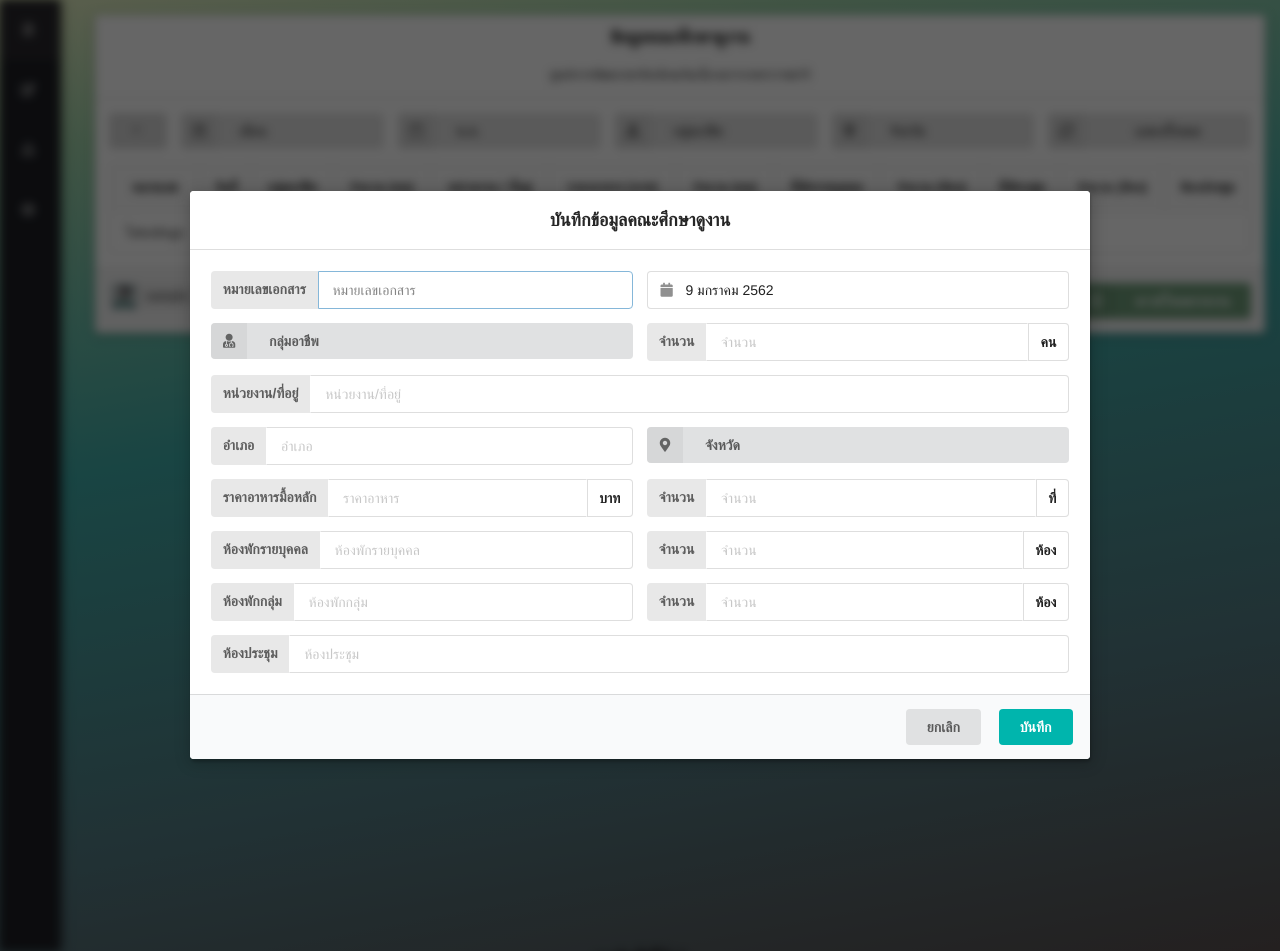
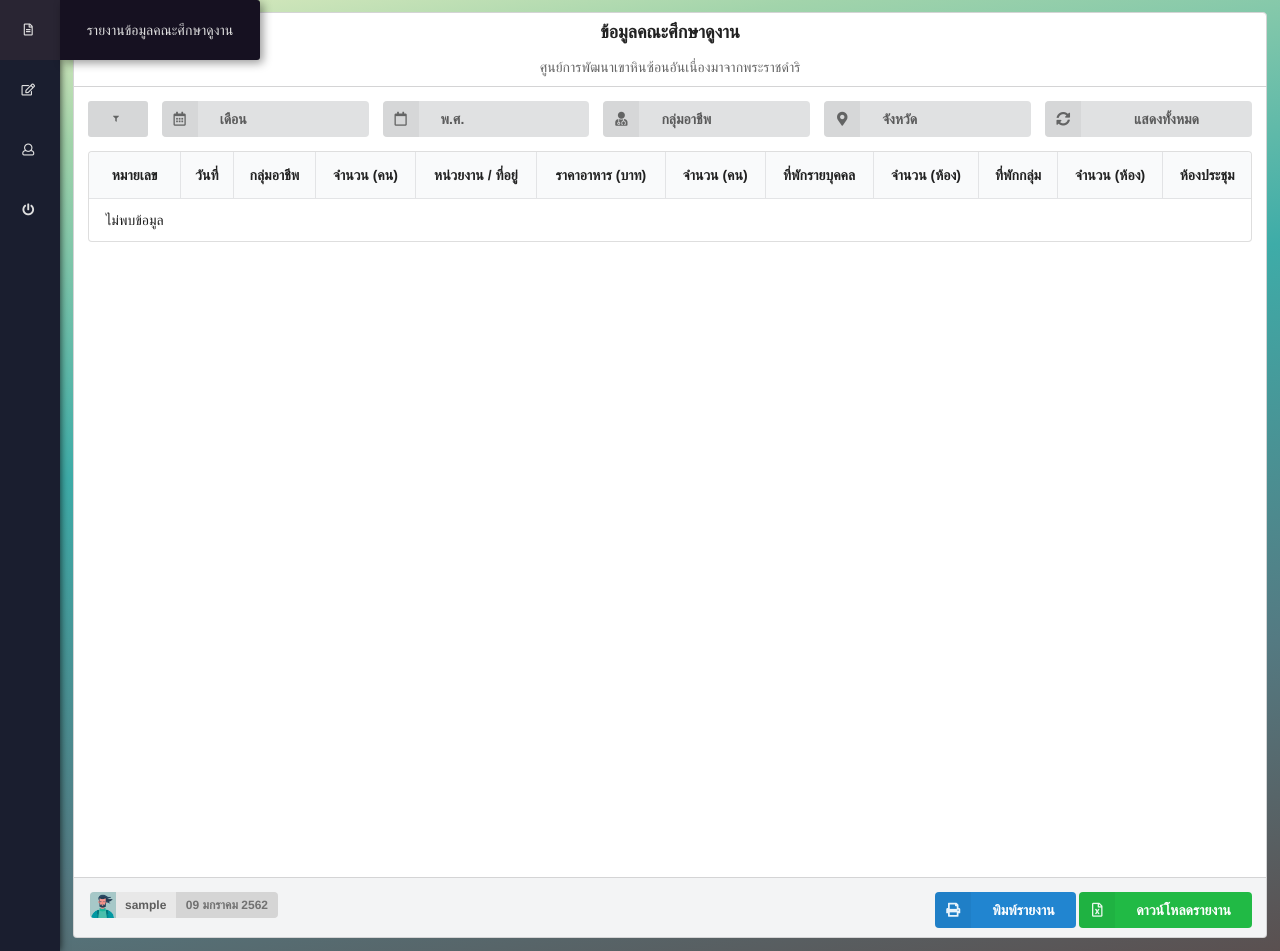
Before and after one commit to jeqode/recordsys, a PHP site: page / in a window 1280 px wide. Run offline with PHP 8.4, Linux system fonts and the light colour scheme; the visitor is signed in with stand-in values (Sample User, id 1); data that the repository does not hold is empty.

Commit message:
fix height-width of content

```diff
--- a/css/style.css
+++ b/css/style.css
@@ -3,15 +3,12 @@ body{
     background: linear-gradient(169deg, rgba(229,238,193,1) 0%, rgba(162,212,171,1) 13%, rgba(62,172,168,1) 41%, rgba(84,122,130,1) 74%, rgba(90,80,80,1) 100%);
     background-repeat: no-repeat;
     background-attachment: fixed;
-    overflow: hidden;
 }
 
-body .grid{
-	height: 100%;
-}
-
-body .container{
-	padding-top: 20px;
+body .wrapper{
+	height: 100% !important;
+	width: 100% !important;
+	overflow: hidden;
 }
 
 .navbar{
@@ -92,3 +89,22 @@ body .container{
 	line-height: 36px;
 	color: #626363;
 }
+
+.main.section{
+	height: 100%;
+	margin-left: 60px;
+	padding: 14px;
+	overflow: hidden;
+}
+
+.main.section .top.attached.segment{
+	height: 80px;;
+}
+.main.section .attached.segment{
+	height: calc(100% - 132px);
+	overflow-y: scroll;
+}
+.main.section .bottom.attached{
+	height: 60px;
+	overflow: hidden;
+}
--- a/index.php
+++ b/index.php
@@ -21,7 +21,7 @@
 if (isset($_SESSION['user']) && $_SESSION['user'] != "") {
 ?>
 <body>
-	<div class="ui padded grid">
+	<div class="wrapper">
 		<div class="navbar">
 			<div class="menu">
 				<a class="item">
@@ -40,15 +40,12 @@ if (isset($_SESSION['user']) && $_SESSION['user'] != "") {
 				</a>
 			</div>
 		</div>
-		<div class="one wide column">
-		</div>
-		<div class="fifteen wide column">
-			<div class="ui raised segments">
-				<div class="ui center aligned segment">
+		<div class="main section">
+				<div class="ui center aligned top attached header">
 					<h3 class="ui header">ข้อมูลคณะศึกษาดูงาน</h3>
 					<div class="sub header">ศูนย์การพัฒนาเขาหินซ้อนอันเนื่องมาจากพระราชดำริ</div>
 				</div>
-				<div class="ui center aligned segment">
+				<div class="ui center aligned attached segment">
 					<div class="ui filter form">
 						<div class="equal width fields">
 							<div class="one wide field">
@@ -135,7 +132,7 @@ if (isset($_SESSION['user']) && $_SESSION['user'] != "") {
 						</tbody>
 					</table>
 				</div>
-				<div class="ui clearing secondary segment">
+				<div class="ui clearing secondary bottom attached segment">
 					<div class="ui right floated green labeled icon button">
 						<i class="file excel outline icon"></i>
 						ดาวน์โหลดรายงาน
@@ -150,7 +147,6 @@ if (isset($_SESSION['user']) && $_SESSION['user'] != "") {
 						<div class="detail"><?php echo date("d",time())." {$thMonth} {$y}"; ?></div>
 					</div>
 				</div>
-			</div>
 		</div>
 	</div>
 	<?php
@@ -336,17 +332,6 @@ if (isset($_SESSION['user']) && $_SESSION['user'] != "") {
 					<div class="ui cancel button">ยกเลิก</div>
 				</div>
 			</div>
-
-			<div class="delete user mini modal">
-				<div class="ui center aligned header">ลบบัญชีผู้ใช้ ?</div>
-				<div class="content">
-					คุณต้องการลบชื่อผู้ใช้หรือไม่
-				</div>
-				<div class="actions">
-					<div class="ui cancel button">ไม่</div>
-					<div class="ui teal ok button">ลบ</div>
-				</div>
-			</div>
 			';
 		}
 	?>
--- a/js/script.js
+++ b/js/script.js
@@ -14,7 +14,7 @@ $(function(){
 			closable: false,
 			allowMultiple: true
 		});
-	addRecordModal();
+
 });
 
 function formatDate(date) {
```
